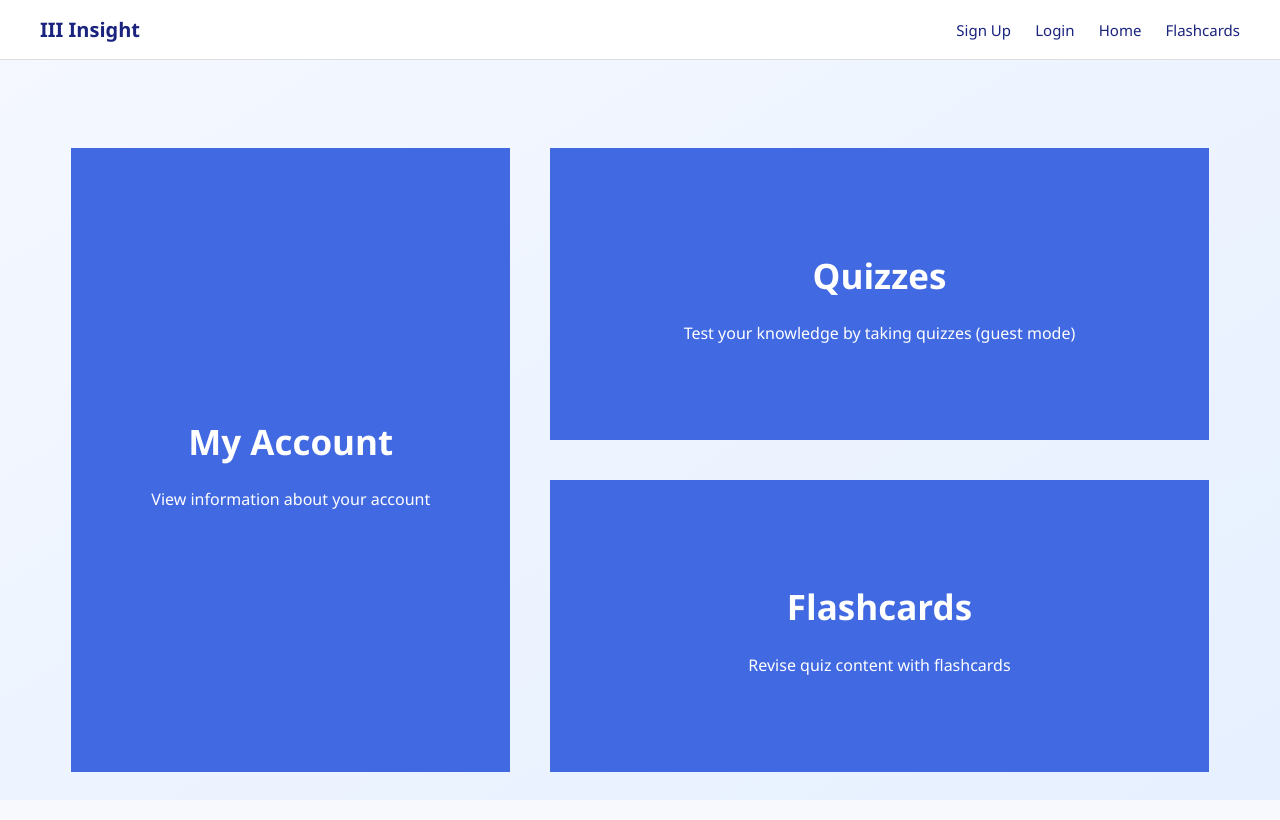
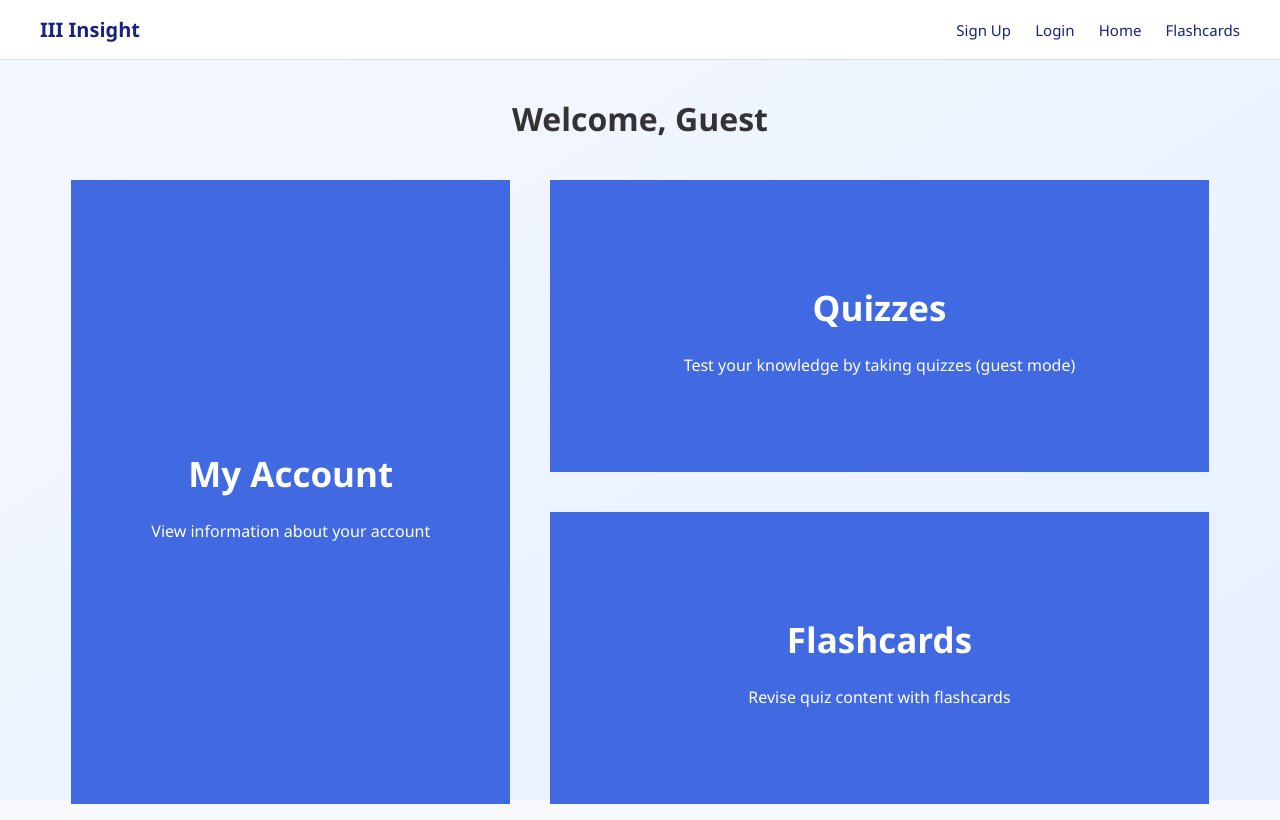
Before and after one commit to BenjaminWray/CSC2033_Team31, a Flask app: page /home in a window 1280 px wide. Run offline with Flask 3, Linux system fonts and the light colour scheme.

Commit message:
amended a welcome guest title removed by accident

```diff
--- a/flaskr/templates/home.html
+++ b/flaskr/templates/home.html
@@ -5,6 +5,8 @@
         <div class="home-content">
             {% if current_user.username %}
                 <h1>Welcome, {{ current_user.username }}</h1>
+            {% else %}
+                <h1>Welcome, Guest</h1>
             {% endif %}
 
             <div class="home-grid-container">
```
